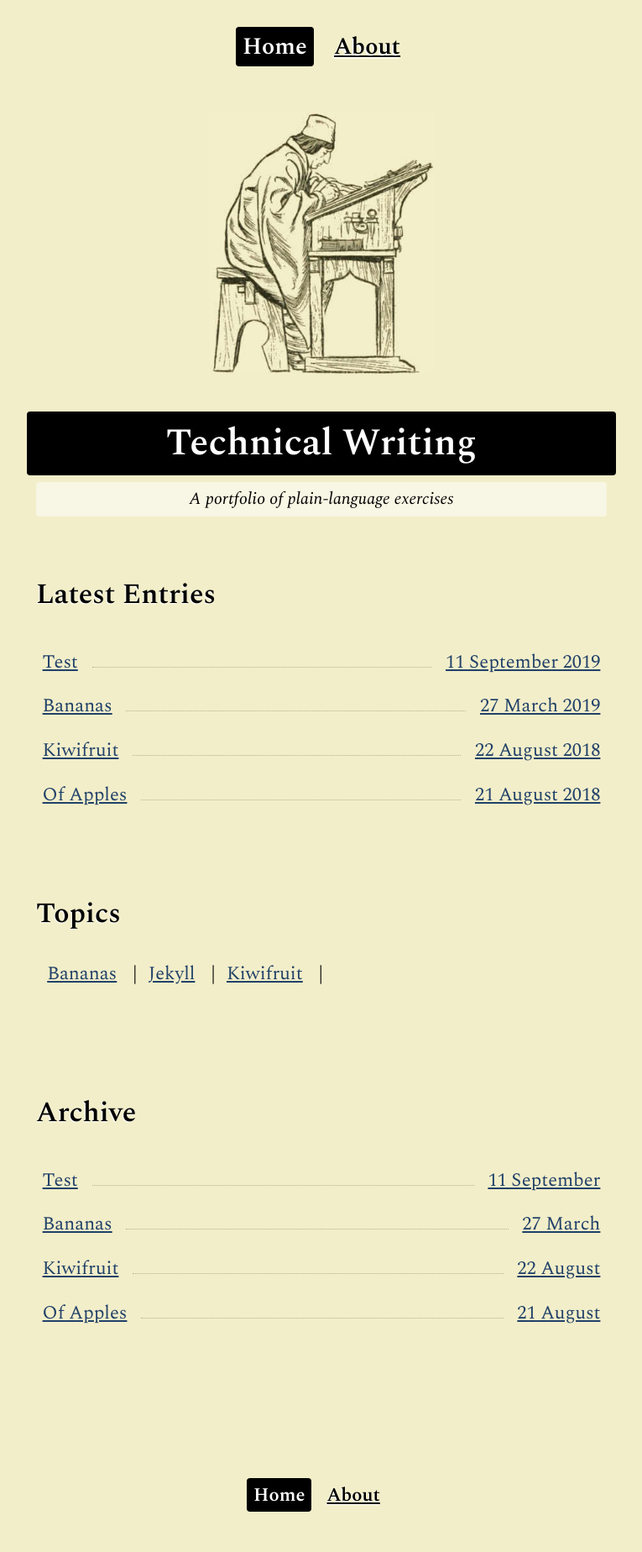
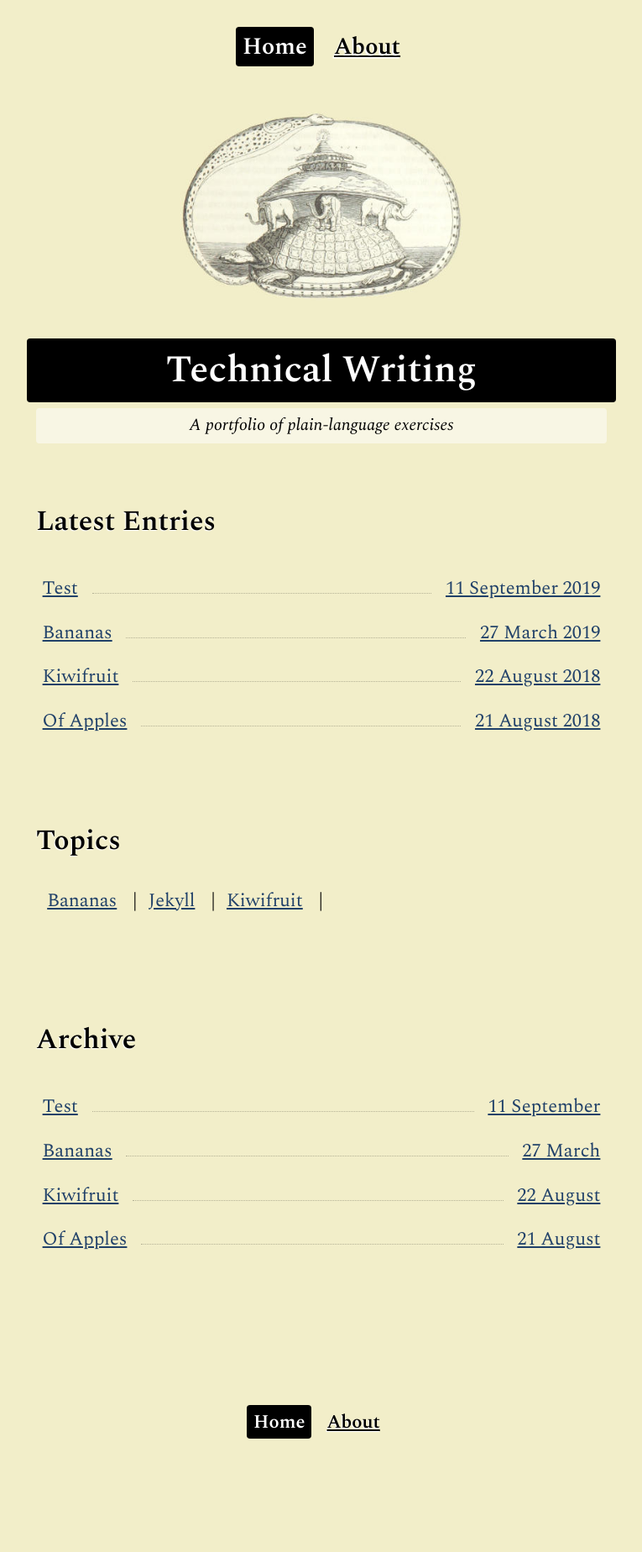
Before and after one commit to denismcdonald/blog, a Jekyll site: the page built from index.md, in a window 1280 px wide. Shown: the whole page at 84% size, without its empty margins (257-1022 px from the left). Built offline with Jekyll 4.4.1, drawn with Linux system fonts in a browser that asks for light colours; after the commit the page ends 1760 px from its top, so only the background shows below that.

Commit message:
Update nokogiri

```diff
--- a/Gemfile
+++ b/Gemfile
@@ -9,3 +9,5 @@ end
 gem 'wdm', '>= 0.1.0' if Gem.win_platform?
 
 gem "rubyzip", ">= 1.3.0"
+
+gem "nokogiri", ">= 1.10.8"
--- a/_layouts/default.html
+++ b/_layouts/default.html
@@ -28,7 +28,8 @@
       {% include navigation.html %}
 
       <!-- <img alt="Drawing of a handshake" class="logo" src="{{ site.baseurl }}/assets/images/writer6.jpg"> -->
-      <img alt="Drawing of a handshake" class="logo" src="{{ site.baseurl }}/assets/images/writer8.jpg">
+      <!-- <img alt="Drawing of a handshake" class="logo" src="{{ site.baseurl }}/assets/images/writer8.jpg"> -->
+      <img alt="Drawing of a handshake" class="logo" src="{{ site.baseurl }}/assets/images/turtle.jpg">
 
       {%- if page.toc == true -%}
       <aside>
--- a/_sass/main.scss
+++ b/_sass/main.scss
@@ -450,7 +450,8 @@ Breakpoint 1 (Dispense with critical mobile styles)
     // }
 
     .logo {
-        width: 12rem;
+        // width: 12rem;
+        width: 15rem;
     }
 
     nav {
```
Also changed, not shown: Gemfile.lock, assets/images/turtle.jpg (added), 13 other files.
